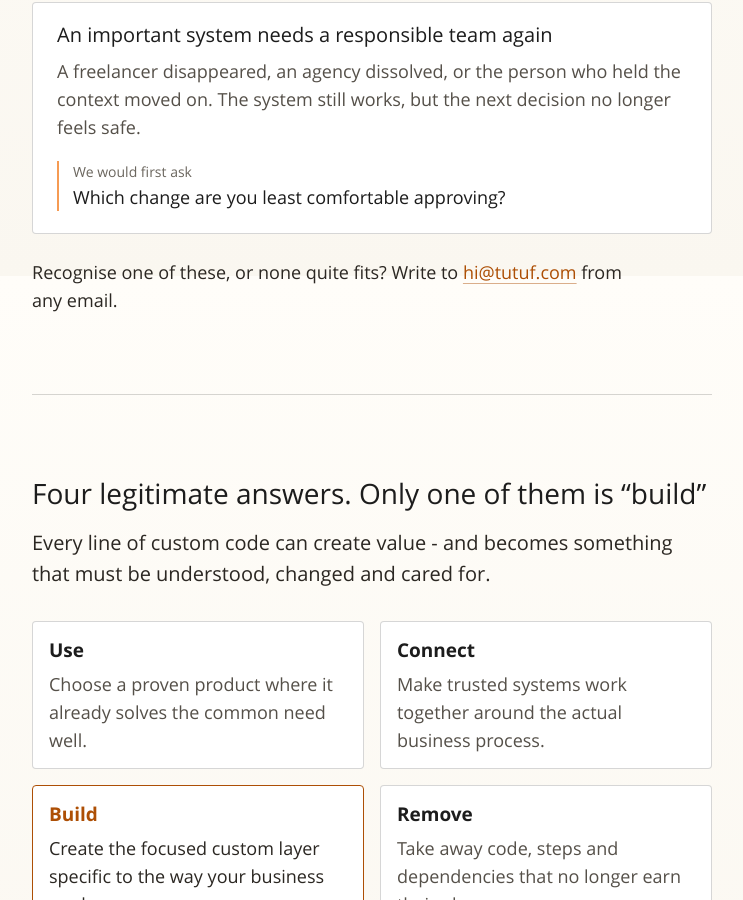
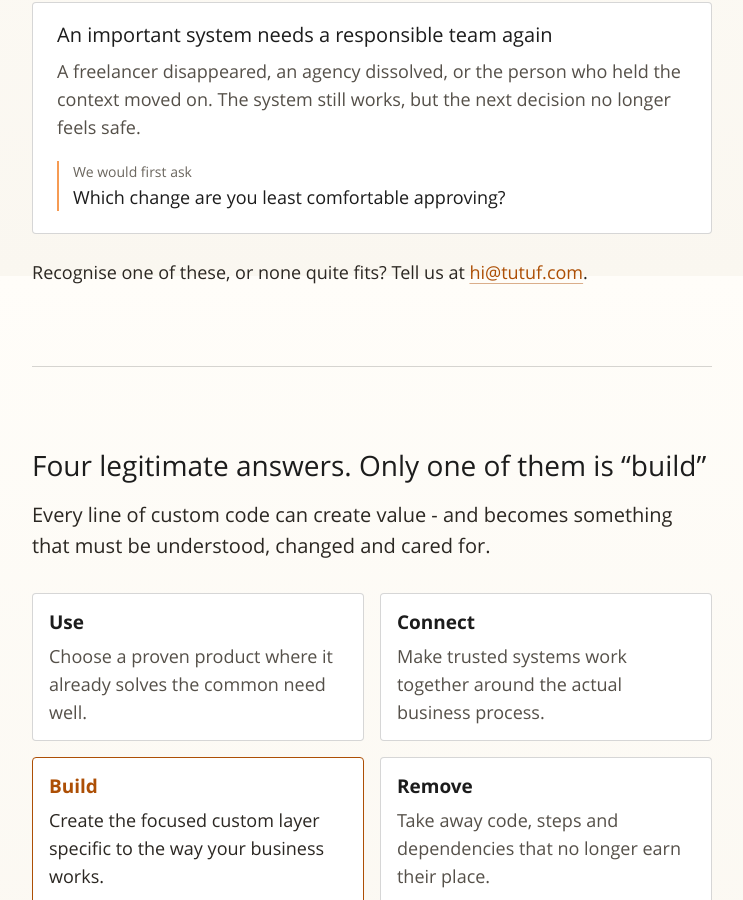
Before and after one commit to tutuf/tutuf.github.io, a Jekyll site: the page built from index.md, in a window 1280 px wide and 900 px high, scrolled down 1524 px. Shown: the whole window, without its empty margins (148-891 px from the left). Built offline with Jekyll 4.4.1, drawn with Linux system fonts in a browser that asks for light colours; some of the changed text lies outside the part shown.

Commit message:
Shorten the email notes to say only what helps
Co-Authored-By: Claude Opus 5.5 <noreply@anthropic.com>

```diff
--- a/index.md
+++ b/index.md
@@ -72,7 +72,7 @@ A freelancer disappeared, an agency dissolved, or the person who held the contex
 
 </div>
 
-Recognise one of these, or none quite fits? Write to [hi@tutuf.com](mailto:hi@tutuf.com) from any email.
+Recognise one of these, or none quite fits? Tell us at [hi@tutuf.com](mailto:hi@tutuf.com).
 
 ---
 
@@ -174,5 +174,5 @@ If one of the four situations sounds familiar, start there. You do not need a sp
 [Start the conversation](mailto:hi@tutuf.com?subject=A%20useful%20first%20conversation)
 {: .cta .primary}
 
-Or write to [hi@tutuf.com](mailto:hi@tutuf.com) from any email. You can write in English or Bulgarian.
+Or write to [hi@tutuf.com](mailto:hi@tutuf.com) in English or Bulgarian.
 {: .note}
```
Also changed, not shown: how-we-work.md (+1 -1 lines), laptop-bg.md (+1 -1 lines), team.md (+1 -1 lines).
